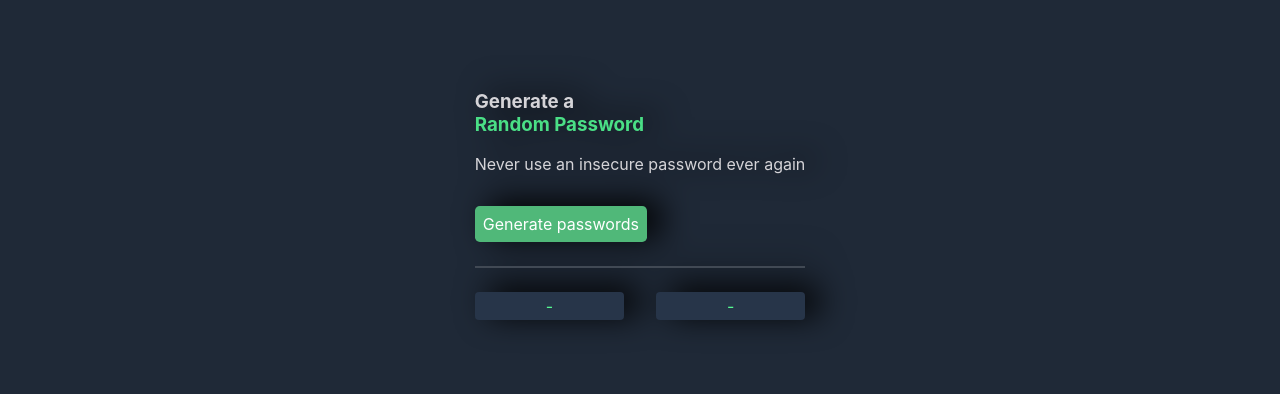
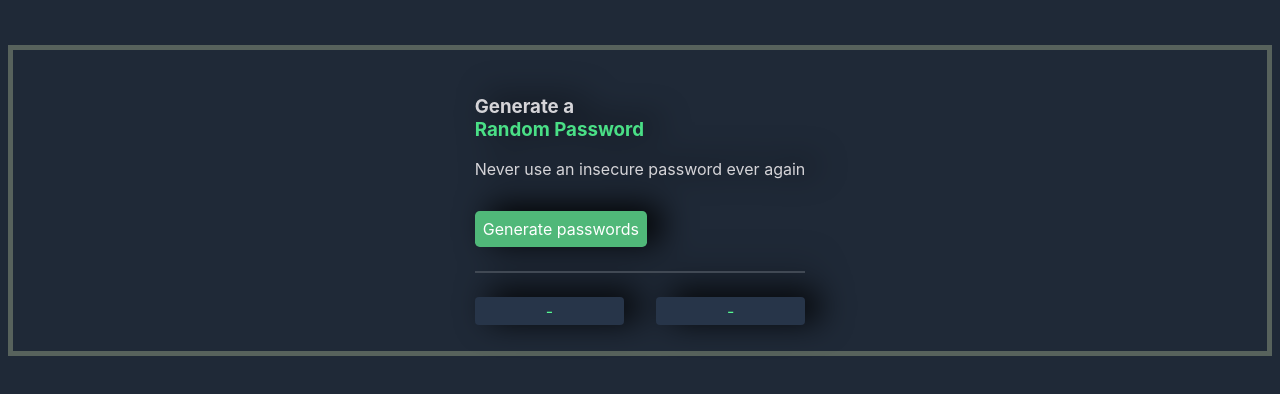
Before and after one commit to zoethesullivan/passwordGenerator, a plain HTML site: page index.html in a window 1280 px wide. Shown: the part 114-508 px from the top of the page. Drawn offline with Linux system fonts and the light colour scheme.

Commit message:
add border to main div el

```diff
--- a/assets/css/styles.css
+++ b/assets/css/styles.css
@@ -24,6 +24,9 @@ main {
     justify-content: center;
     align-content: center;
     padding: 1em;
+    border-color: #57625c;
+    border-style: solid;
+    border-width: 5px;
 }
 
 .wrapper {
```
